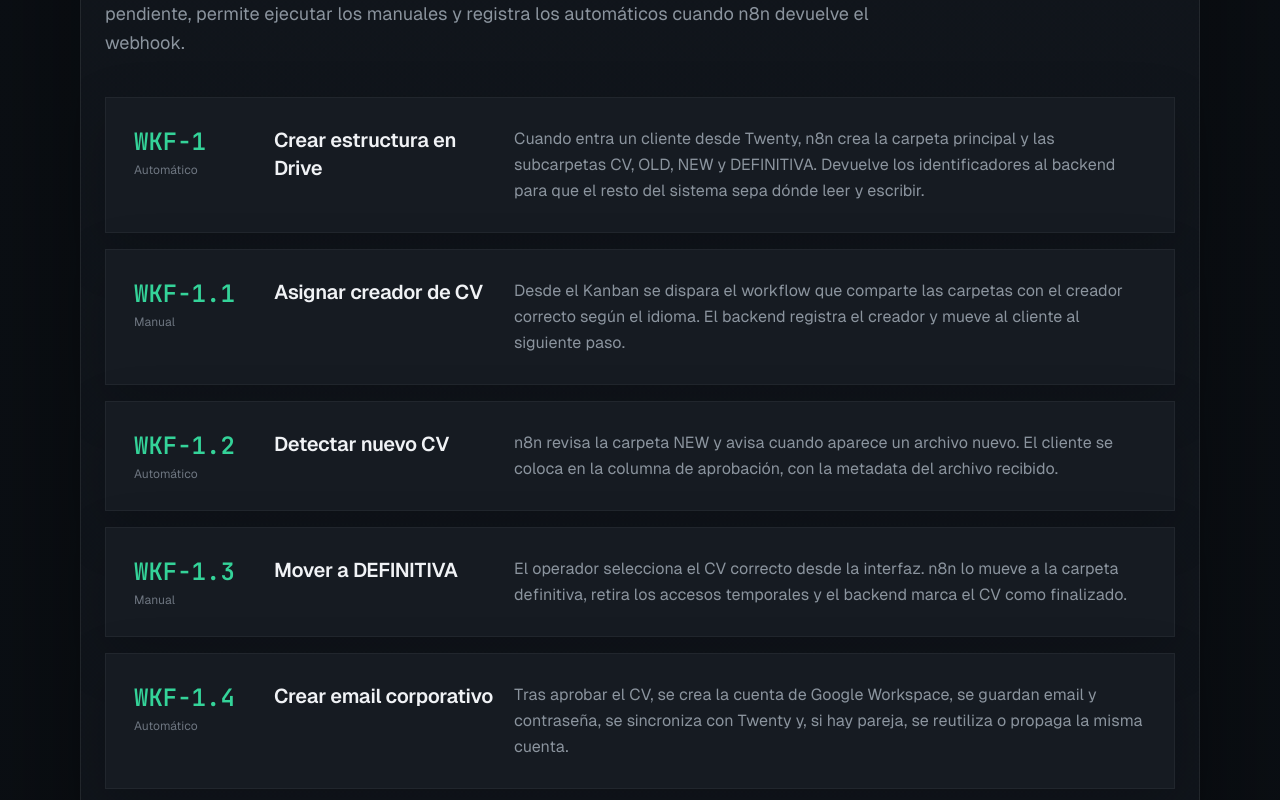
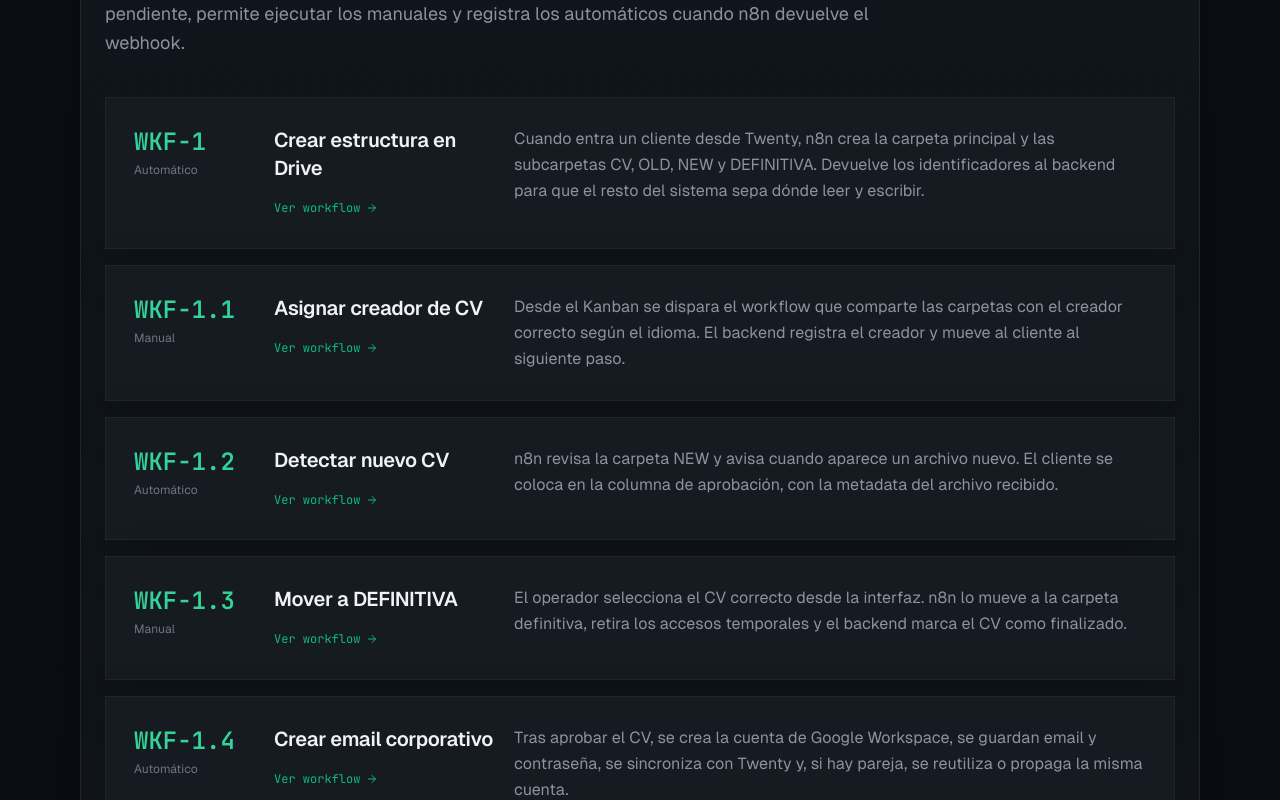
Before and after one commit to borgesinmas/portfolio, a Next.js app: page /projects/email-operations-os in a window 1280 px wide. Shown: the part 7520-8320 px from the top of the page. Built offline with nearby package versions, Linux system fonts and the light colour scheme.

Commit message:
Visuales y enlaces d workflows n8n

```diff
--- a/src/app/projects/email-operations-os/page.tsx
+++ b/src/app/projects/email-operations-os/page.tsx
@@ -116,6 +116,7 @@ const workflowSteps = [
     mode: "Automático",
     text:
       "Cuando entra un cliente desde Twenty, n8n crea la carpeta principal y las subcarpetas CV, OLD, NEW y DEFINITIVA. Devuelve los identificadores al backend para que el resto del sistema sepa dónde leer y escribir.",
+    link: "/projects/n8n-workflows#workflow-04",
   },
   {
     id: "WKF-1.1",
@@ -123,6 +124,7 @@ const workflowSteps = [
     mode: "Manual",
     text:
       "Desde el Kanban se dispara el workflow que comparte las carpetas con el creador correcto según el idioma. El backend registra el creador y mueve al cliente al siguiente paso.",
+    link: "/projects/n8n-workflows#workflow-05",
   },
   {
     id: "WKF-1.2",
@@ -130,6 +132,7 @@ const workflowSteps = [
     mode: "Automático",
     text:
       "n8n revisa la carpeta NEW y avisa cuando aparece un archivo nuevo. El cliente se coloca en la columna de aprobación, con la metadata del archivo recibido.",
+    link: "/projects/n8n-workflows#workflow-06",
   },
   {
     id: "WKF-1.3",
@@ -137,6 +140,7 @@ const workflowSteps = [
     mode: "Manual",
     text:
       "El operador selecciona el CV correcto desde la interfaz. n8n lo mueve a la carpeta definitiva, retira los accesos temporales y el backend marca el CV como finalizado.",
+    link: "/projects/n8n-workflows#workflow-07",
   },
   {
     id: "WKF-1.4",
@@ -144,6 +148,7 @@ const workflowSteps = [
     mode: "Automático",
     text:
       "Tras aprobar el CV, se crea la cuenta de Google Workspace, se guardan email y contraseña, se sincroniza con Twenty y, si hay pareja, se reutiliza o propaga la misma cuenta.",
+    link: "/projects/n8n-workflows#workflow-08",
   },
 ];
 
@@ -681,7 +686,18 @@ export default function EmailOperationsCaseStudy() {
                   <p className="text-2xl font-bold text-accent-light font-mono">{workflow.id}</p>
                   <p className="text-xs text-text-muted mt-1">{workflow.mode}</p>
                 </div>
-                <h3 className="text-xl font-semibold">{workflow.title}</h3>
+                <div>
+                  <h3 className="text-xl font-semibold mb-3">{workflow.title}</h3>
+                  <Link
+                    href={workflow.link}
+                    className="inline-flex items-center gap-1.5 text-xs font-mono text-accent hover:text-accent-light transition-colors"
+                  >
+                    Ver workflow
+                    <svg width="12" height="12" viewBox="0 0 24 24" fill="none" stroke="currentColor" strokeWidth="2" strokeLinecap="round" strokeLinejoin="round">
+                      <path d="M5 12h14M12 5l7 7-7 7" />
+                    </svg>
+                  </Link>
+                </div>
                 <p className="text-text-secondary leading-relaxed">{workflow.text}</p>
               </div>
             ))}
--- a/src/components/Contact.tsx
+++ b/src/components/Contact.tsx
@@ -20,7 +20,7 @@ export function Contact() {
   return (
     <section id="contact" className="py-20 sm:py-28 bg-bg-secondary">
       <div className="max-w-content mx-auto px-6">
-        <div className="grid lg:grid-cols-2 gap-16 lg:items-start">
+        <div className="grid lg:grid-cols-2 gap-16 lg:items-center">
           {/* Columna izquierda: contexto + foto */}
           <div>
             <p className="text-sm font-mono text-accent-light mb-3">Contacto</p>
```
